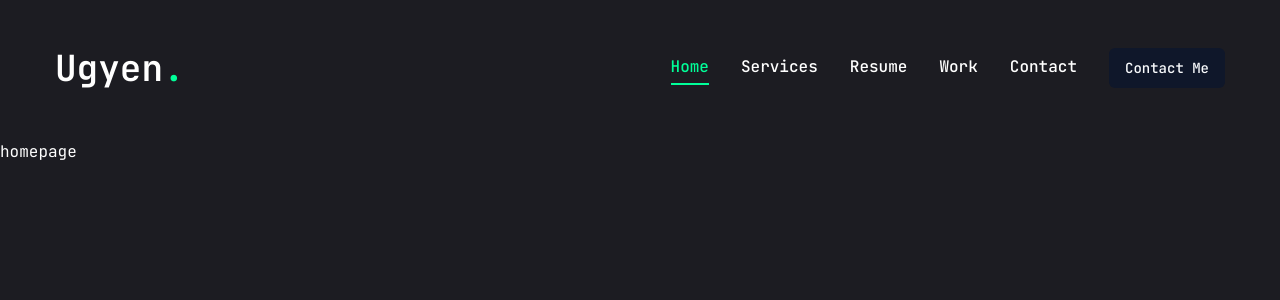
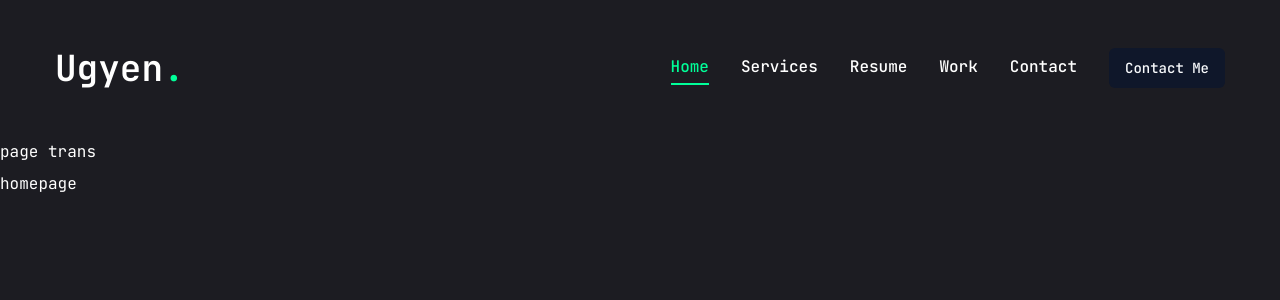
Before and after one commit to ugyentring/portfol, a Next.js app: page / in a window 1280 px wide. Shown: the top 300 px of the page. Built offline with nearby package versions, Linux system fonts and the light colour scheme.

Commit message:
transition page created

```diff
--- a/app/layout.jsx
+++ b/app/layout.jsx
@@ -3,6 +3,7 @@ import "./globals.css";
 
 //components import
 import Header from "@/components/Header";
+import PageTransition from "@/components/PageTransition";
 
 const jetbrainsMono = JetBrains_Mono({
   subsets: ["latin"],
@@ -20,6 +21,7 @@ export default function RootLayout({ children }) {
     <html lang="en">
       <body className={jetbrainsMono.variable}>
         <Header />
+        <PageTransition />
         {children}
       </body>
     </html>
--- /dev/null
+++ b/components/PageTransition.jsx
@@ -0,0 +1,10 @@
+
+const PageTransition = () => {
+  return (
+    <div>
+      page  trans
+    </div>
+  )
+}
+
+export default PageTransition
```
